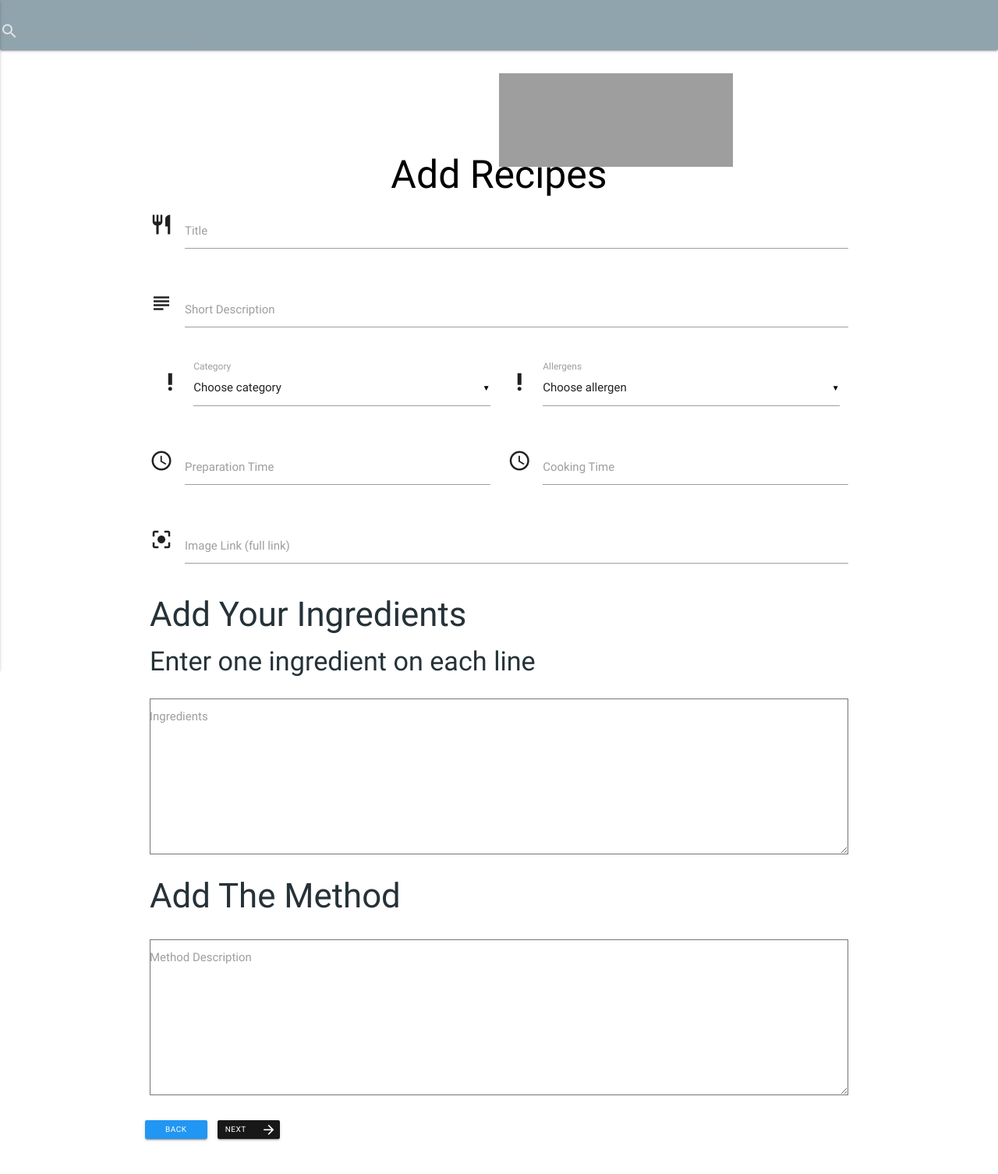
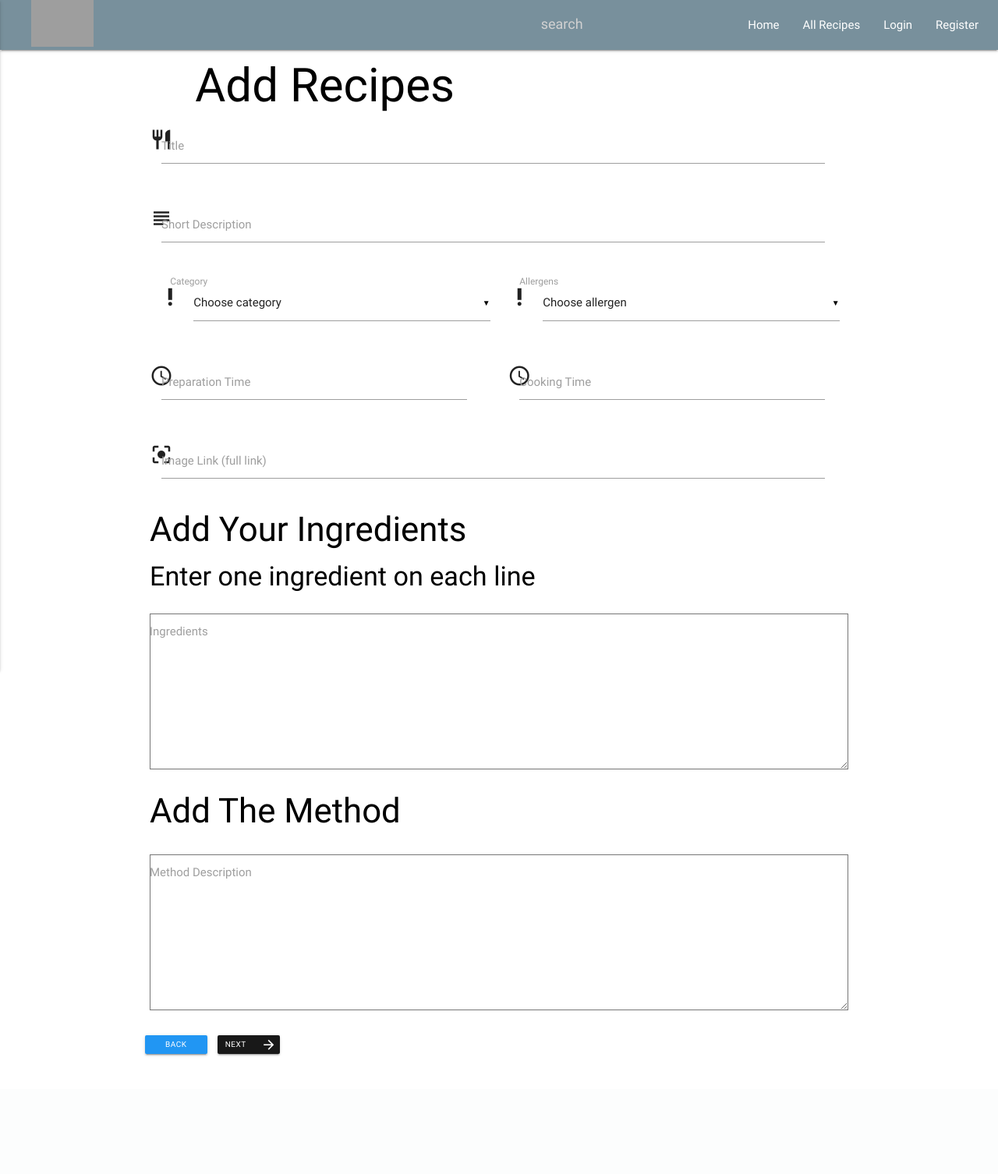
Before and after one commit to DavidColds/food_app, a Flask app: page /add_recipe in a window 1280 px wide. Shown: the whole page at 78% size. After the commit the page ends 1355 px from the top, so only its background shows below. Run offline with Flask 2, Linux system fonts and the light colour scheme; data that the repository does not hold is empty; some libraries are stand-ins or nearby versions; grey boxes are pictures that could not be loaded.

Commit message:
moved the search in the navbar and made some other small adjustments

```diff
--- a/static/css/styles.css
+++ b/static/css/styles.css
@@ -21,6 +21,7 @@
 .btn,
 .btn-large {
   background-color: black;
+
 }
 
 .btn:hover,
@@ -35,7 +36,7 @@ h2,
 h3,
 h4,
 h5 {
-  color: #263238;
+  color: black;
 }
 
 .page_heading {
@@ -52,67 +53,29 @@ h5 {
   font-size: 15px;
 }
 
-/*--------------Search Bar---------------*/
-
-.search-bar {
-  width: 250px;
-    margin: 0;
-    padding: 0;
-    position: relative;
-    border: none;
-}
-
-.input-field input[type=search]+label {
-  left: 0px;
-}
-
-.material-icons {
-  font-size: 20px;
-}
-
-.input-field input[type=search]~.material-icons {
-  font-size: 20px;
-}
- {
-  border-bottom: #37474f;
-  box-shadow: 0 1px 0 0 #37474f;
-  padding-left: 25px;
-}
- {
-  color: #263238	;
-}
-
-.input-field .prefix.active {
-  color: #37474f;
-}
-
-[type="checkbox"]:checked+label:before {
-  border-right: 2px solid #37474f;
-  border-bottom: 2px solid #37474f;
-}
-
-.btn:focus,
-.btn-large:focus,
-.btn-floating:focus {
-  background-color: #263238;
-}
 
 /*---------------Navbar---------------*/
 
+#topbarsearch .input-field .prefix {
+    width:2rem !important;
+    }
+#topbarsearch nav ul li:hover, nav ul li.active {
+        background-color: none !important;
+    }
+.input-field .prefix ~ input, .input-field .prefix ~ textarea, .input-field .prefix ~ label, .input-field .prefix ~ .validate ~ label, .input-field .prefix ~ .autocomplete-content{
+    margin-left: 1rem !important;
+    }
+
 .index-logo {
   position:relative;
-    z-index:200;
-    left:50%;
-    margin-left:-160px;
-    top:30px;
-    display:block;
-    max-width: 300px;
-    width: 90%;
- }
-nav {
-  background-color: #90a4ae;
+  margin-left: 30px;
+
 }
 
+.nav-wrapper {
+    padding: 0 10px 0 10px;
+    background-color: #78909c;
+}
 .heading-row {
   margin-bottom: 5px;
 }
@@ -124,7 +87,7 @@ nav {
   height: 105vh;
   position: relative;
 }
-.jumbotron {
+ .recipe-wallpaper{
   background-image: url("../images/foodwp.jpg");
   background-size: cover;
   height: 105vh;
@@ -335,7 +298,7 @@ container {
   /* Full height */
   overflow: auto;
   /* Enable scroll if needed */
-  background-color: #474e5d;
+  background-color: #263238;
   padding-top: 50px;
 }
 
@@ -402,6 +365,7 @@ hr {
   .submit_btn {
     height: 28px;
     font-size: 12px;
+
   }
 
   /*--------------Headings------------*/
@@ -422,22 +386,11 @@ hr {
   }
 
   /*---------------Navbar---------------*/
-  nav .brand-logo {
+  .nav .brand-logo {
     font-size: 30px;
   }
 
-  /*--------------Search Bar---------------*/
 
-
-  .material-icons {
-    font-size: 30px;
-  }
-
-  .input-field input[type=search]~.material-icons {
-    font-size: 25px;
-  }
-
-}
 
 /*-----------------------------------------Desktop media-----------------------------------------*/
 
@@ -447,12 +400,12 @@ hr {
   .submit_btn {
     height: 30px;
     font-size: 15px;
-    line-height: 30px;
+      ne-height: 30px;
   }
 
   /*--------------Headings------------*/
   .page_heading {
-    font-size: 50px;
+    font-size: 60px;
   }
 
   .sub_heading {
--- a/templates/base.html
+++ b/templates/base.html
@@ -5,8 +5,6 @@
   <meta charset="UTF-8">
   <meta name="viewport" content="width=device-width, initial-scale=1.0">
   <meta http-equiv="X-UA-Compatible" content="ie=edge">
-
-
   <!--Google Icon Font-->
   <link href="https://fonts.googleapis.com/icon?family=Material+Icons" rel="stylesheet">
 
@@ -16,6 +14,9 @@
   <!--Materialise CSS-->
   <link rel="stylesheet" href="https://cdnjs.cloudflare.com/ajax/libs/materialize/0.100.2/css/materialize.min.css">
 
+  <!--Let browser know website is optimized for mobile-->
+  <meta name="viewport" content="width=device-width, initial-scale=1.0" />
+
   <!--Custom css-->
   <link rel="stylesheet" href="../static/css/styles.css" type="text/css" />
 
@@ -24,17 +25,23 @@
 
 <body>
   <nav>
-    <div class="search">
-      <form action="{{ url_for('search') }}" method="POST" class="search_box">
-        <div class="input-field search-bar">
-          <input id="search" type="search" required="" name="search_term">
-          <label class="label-icon" for="search"><i class="material-icons">search</i></label>
-          <i class="material-icons">close</i>
-        </div>
-      </form>
-    </div>
-      <a href="#" data-activates="mobile-demo" class="button-collapse"><i class="material-icons">menu</i></a>
-      <ul class="right hide-on-med-and-down">
+    <div class="nav-wrapper">
+      <a href="{{url_for('index')}}"><img src="https://upload.wikimedia.org/wikipedia/en/4/44/Goodfood_Market_Logo.png" alt="" class="index-logo" height=60px</a> <a href="#" data-activates="mobile-demo" class="button-collapse"><i
+          class="material-icons">menu</i></a>
+      <ul class="hide-on-med-and-down right">
+        <li>
+          <div class="center row">
+            <div class="col s12 ">
+              <div class="row" id="topbarsearch">
+                <form action="{{ url_for('search') }}" method="POST" class="search_box">
+                  <div class="input-field col s6 s12 black-text search-bar">
+                    <input id="search" placeholder="search" id="autocomplete-input" class="autocomplete black-text" required="" name="search_term">
+                  </div>
+                </form>
+              </div>
+            </div>
+          </div>
+        </li>
         <li><a href="{{ url_for('index') }}">Home</a></li>
         <li><a href="{{ url_for('get_recipes') }}">All Recipes</a></li>
 
@@ -49,6 +56,7 @@
         <li><a href="{{ url_for('register') }}">Register</a></li>
         {% endif %}
       </ul>
+
       <ul class="side-nav" id="mobile-demo">
         <li><a href="{{ url_for('index') }}">Home</a></li>
         <li><a href="{{ url_for('get_recipes') }}">All Recipes</a></li>
@@ -65,7 +73,6 @@
   </nav>
 
   <div class="container">
-    <a href="{{url_for('index')}}"> <img src="https://upload.wikimedia.org/wikipedia/en/4/44/Goodfood_Market_Logo.png" alt="" height=120px class="index-logo"></a>
     <h6 class="heading page_heading">{% block page_heading %}{% endblock %}</h6>
     {% block content %}
     {% endblock %}
--- a/templates/recipes.html
+++ b/templates/recipes.html
@@ -4,7 +4,7 @@
 
 {% block page_heading %}Recipes{% endblock %}
 {% block content %}
-<header class=jumbotron>
+<header id="recipe-wallpaper">
   <div class="row">
     {% for recipe in recipes %}
     <div class="col s12 m6 l4">
```
Lines whose indentation alone changed are shown as unchanged.
